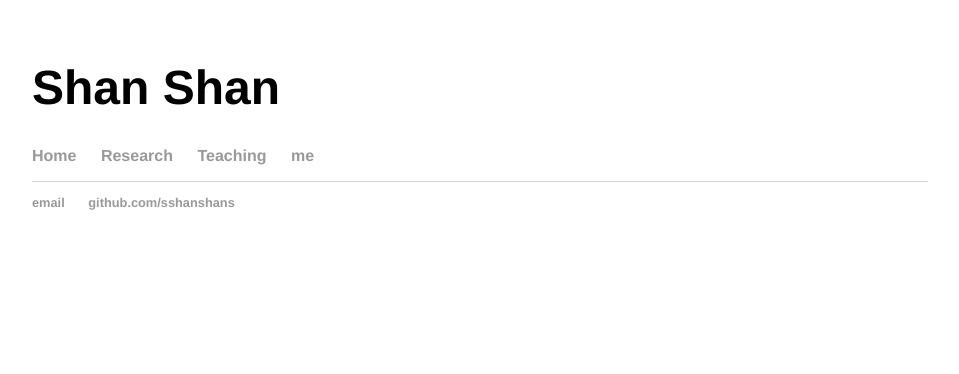
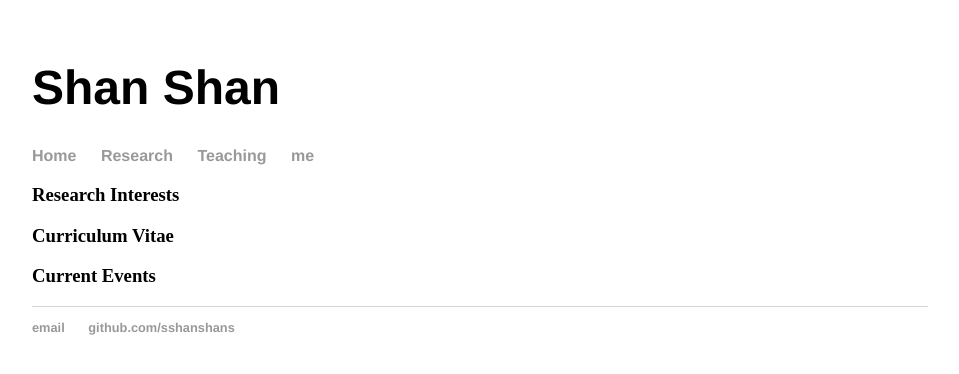
Before and after one commit to sshanshans/sshanshans.github.io, a Jekyll site: the page built from index.html, in a window 1280 px wide. Shown: the top 374 px of the page, without its empty margins (160-1119 px from the left). Built offline with Jekyll 4.4.1, drawn with Linux system fonts in a browser that asks for light colours.

Commit message:
Update default.html

```diff
--- a/_layouts/default.html
+++ b/_layouts/default.html
@@ -22,7 +22,11 @@
 			</nav>
 
 		</header>
-
+		<section>
+			<h3>Research Interests</h3>
+			<h3>Curriculum Vitae</h3>
+			<h3>Current Events</h3>
+		</section>
 			</div><!-- /.container -->
 			<footer>
 	    		<ul>
```
